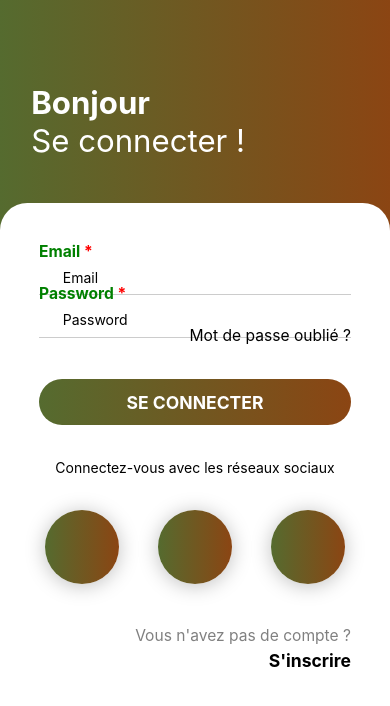
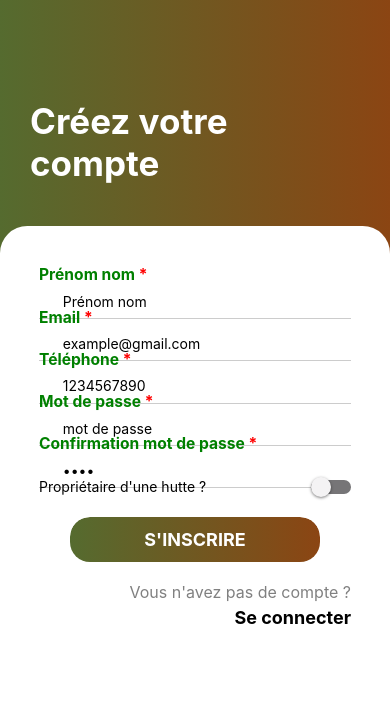
Before and after one commit to RobinInTheHoodd/Hunt-connect, a React Native app in the folder Hunt/: screen / in a window 390 px wide. Shown: the top 706 px of the page. Built offline with nearby package versions, Linux system fonts and the light colour scheme; some icons are missing.

Commit message:
init server.js, ajout ligne de comande pour start les 2 projet

```diff
--- a/Hunt/App.tsx
+++ b/Hunt/App.tsx
@@ -6,7 +6,7 @@ import SignUpScreen from "./view/sign/signUp/SignUpScreen";
 export default function App() {
   return (
     <View style={styles.container}>
-      <SignInScreen />
+      <SignUpScreen />
     </View>
   );
 }
--- a/Hunt/package.json
+++ b/Hunt/package.json
@@ -4,6 +4,7 @@
   "main": "node_modules/expo/AppEntry.js",
   "scripts": {
     "start": "expo start",
+    "hunt-start": "expo start",
     "android": "expo start --android",
     "ios": "expo start --ios",
     "web": "expo start --web"
```
Also changed, not shown: package.json (added, +13 -0 lines), 1 other file (tests, documents, lock files or other folders).
